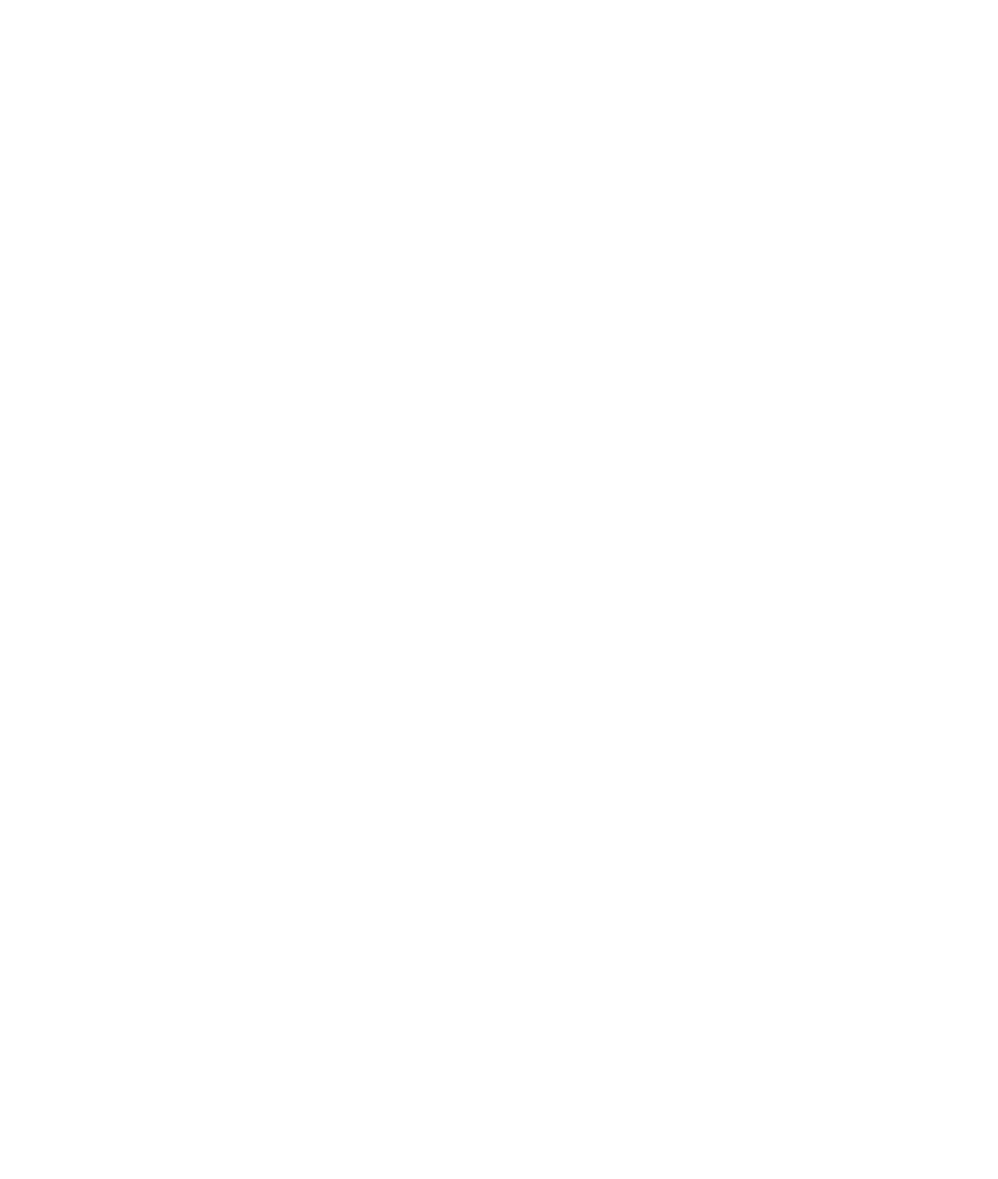
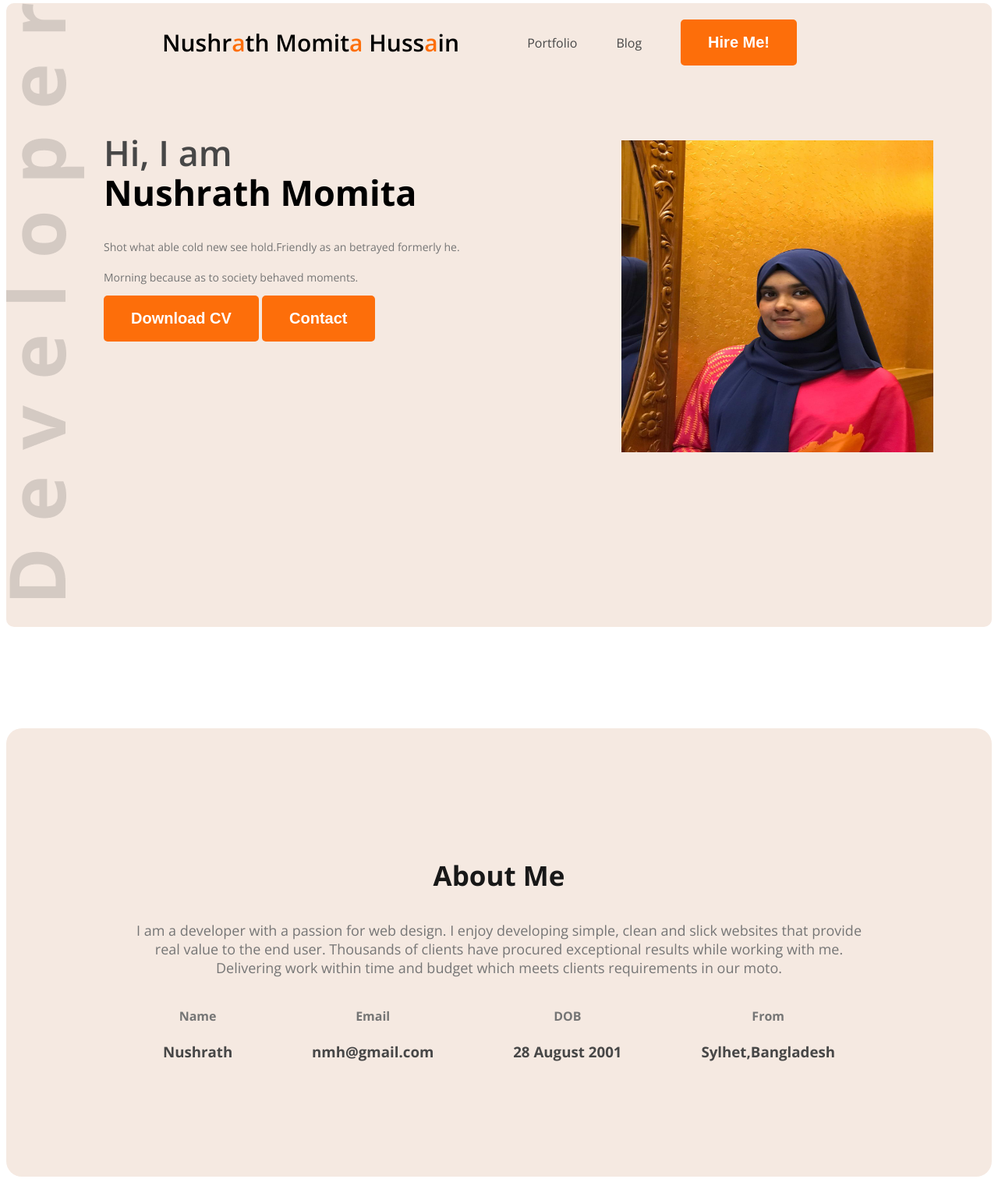
Before and after one commit to nusratmomita/MyPortfolio, a plain HTML site: page MyPortfolio/index.html in a window 1280 px wide. Shown: the part 4-1516 px from the top of the page at 78% size. Before the commit the page ends 800 px from the top, so only its background shows below. Drawn offline with nearby package versions, Linux system fonts and the light colour scheme.

Commit message:
Navbar,Main section and skill section done

```diff
--- a/MyPortfolio/index.html
+++ b/MyPortfolio/index.html
@@ -4,14 +4,96 @@
     <meta charset="UTF-8">
     <meta name="viewport" content="width=device-width, initial-scale=1.0">
     <title>Nushrath Momita</title>
+    <!-- write links apart from CSS before the CSS link(line-11) -->
+    <link rel="preconnect" href="https://fonts.googleapis.com">
+    <link rel="preconnect" href="https://fonts.gstatic.com" crossorigin>
+    <link href="https://fonts.googleapis.com/css2?family=Open+Sans:ital,wght@0,300..800;1,300..800&display=swap" rel="stylesheet">
+    <link rel="stylesheet" href="styles/style.css">
 </head>
-<body>
-    <header>
+<body class="open-sans-font">
+    <header class="header secendary-bg">
+        <nav>
+            <h3 class="myname">Nushr<span class="text-primary">a</span>th Momit<span class="text-primary">a</span> Huss<span class="text-primary">a</span>in</h3>
+            <ul class="links">
+                <li><a href="">Portfolio</a></li>
+                <li><a href="">Blog</a></li>
+                <li><a href=""><button class="btn-primary">Hire Me!</button></a></li>
+            </ul>
+        </nav>
 
+        <div class="banner">
+            <div class="banner-text">
+                <h4 class="small-tittle">Hi, I  am </h4>
+                <h1 class="my-name">Nushrath Momita</h1>
+                <p class="description">Shot what able cold new see hold.Friendly as an betrayed formerly he. </p>
+                <p class="description">Morning because as to society behaved moments.</p>
+                <button class="btn-primary">Download CV</button>
+                <button class="btn-primary">Contact</button>
+            </div>
+
+            <img class="image" src="images/Profile (2).jpeg" alt="Nushrath" >
+        </div>
     </header>
 
     <main>
+        <section class="about secendary-bg">
+            <h3 class="section-tittle">About Me</h3>
+            <p class="section-description">I am a developer with a passion for web design.
+                I enjoy developing simple, clean and slick websites that provide real value to the end user.
+                Thousands of clients have procured exceptional results while working with me.
+                Delivering work within time and budget which meets clients requirements in our moto.</p>
 
+            <div class="about-items">
+                <div>
+                    <h4 class="about-tittle">Name</h4>
+                    <h3 class="about-description">Nushrath</h3>
+                </div>
+                <div>
+                    <h4 class="about-tittle">Email</h4>
+                    <h3 class="about-description">nmh@gmail.com</h3>
+                </div>
+                <div>
+                    <h4 class="about-tittle">DOB</h4>
+                    <h3 class="about-description">28 August 2001</h3>
+                </div>
+                <div>
+                    <h4 class="about-tittle">From</h4>
+                    <h3 class="about-description">Sylhet,Bangladesh</h3>
+                </div>
+            </div>
+        </section>
+
+        <section class="skills">
+            <h3 class="section-tittle text-center">What I do</h3>
+            <p class="section-description text-center">
+                I have more than 10 years experience building software for clients all over the world.
+                Below is a quick overview of my main technical skill sets and technologies i use.
+                Want to find out more about my experience?Check out my online resume and project portfolio.
+            </p>
+
+            <div class="skills-container">
+                <div class="skill-name">
+                    <img src="images/icons/js.png" alt="js">
+                    <h3 class="skill-tittle">Vanilla JavaScript</h3>
+                    <p class="skill-description">List skill/technologies here. You can change the icon above to any of the 1500+ FontAwesome 5 free icons available. Aenean commodo ligula eget dolor.</p>
+                </div>
+                <div class="skill-name">
+                    <img src="images/icons/react.png" alt="react">
+                    <h3 class="skill-tittle">React</h3>
+                    <p class="skill-description">List skill/technologies here. You can change the icon above to any of the 1500+ FontAwesome 5 free icons available. Aenean commodo ligula eget dolor.</p>
+                </div>
+                <div class="skill-name">
+                    <img src="images/icons/nodejs.png" alt="node">
+                    <h3 class="skill-tittle">Node.js</h3>
+                    <p class="skill-description">List skill/technologies here. You can change the icon above to any of the 1500+ FontAwesome 5 free icons available. Aenean commodo ligula eget dolor.</p>
+                </div>
+                <div class="skill-name">
+                    <img src="images/icons/mongo.png" alt="">
+                    <h3 class="skill-tittle">MongoDB</h3>
+                    <p class="skill-description">List skill/technologies here. You can change the icon above to any of the 1500+ FontAwesome 5 free icons available. Aenean commodo ligula eget dolor.</p>
+                </div>
+            </div>
+        </section>
     </main>
 
     <footer>
--- /dev/null
+++ b/MyPortfolio/styles/style.css
@@ -0,0 +1,154 @@
+/*Nav style*/
+
+nav{
+    display: flex;
+    justify-content: space-between;
+    align-items: center;
+    margin: 0 200px;
+}
+
+.open-sans-font {
+    font-family: "Open Sans", serif;
+    font-optical-sizing: auto;
+    font-style: normal;
+    font-variation-settings:
+      "wdth" 100;
+}
+
+.myname{
+    font-size: 30px;
+    font-weight: 600;
+}
+
+.text-primary{
+    color: #FD6E0A;
+}
+
+.secendary-bg{
+    background-color: #f5e9e1;
+}
+nav ul li{
+    list-style: none;
+    margin-right: 50px;
+}
+
+nav li a{
+    text-decoration: none;
+}
+
+nav ul{
+    display: flex;
+    align-items: center;
+}
+.links a{
+    color: #474747;
+}
+
+.btn-primary{
+    background-color: #FD6E0A;
+    font-weight: bold;
+    color: white;
+    font-size: 20px;
+    padding: 18px 35px;
+    border-radius: 5px;
+    border: none;
+}
+
+/*Banner style*/
+
+.small-tittle{
+    font-size: 45px;
+    font-weight: 600;
+    color: #474747;
+}
+
+.my-name{
+    font-size: 45px;
+    font-weight: bold;
+    margin-top: -70px;
+}
+
+.description{
+    font-size: 14px;
+    font-weight: normal;
+    color: #757575;
+    margin-top: 20px;
+}
+
+.banner{
+    display: flex;
+    justify-content: space-between;
+}
+
+.image{
+    width: 400px;
+    height: 400px;
+    margin-right: 75px;
+    margin-top: 75px;
+}
+
+.banner-text{
+    max-width: 700px;
+    margin-left: 125px;
+}
+
+.header{
+    background-image: url("../images/developer.png");
+    background-repeat: no-repeat;
+    height: 800px;
+    width: -40px;
+    border-radius: 10px;
+    /* background-position: top left,bottom right; */
+}
+
+/*about styles*/
+.about{
+    text-align: center;
+    border-radius: 20px;
+    padding: 130px 150px;
+    margin-top: 130px;
+
+}
+.section-tittle{
+    font-size: 35px;
+    font-weight: bold;
+    color: #181818
+}
+
+.section-description{
+    font-size: 18px;
+    color: #757575;
+}
+
+.about-items{
+    display: flex;
+    justify-content: space-around;
+}
+.about-tittle{
+    color: #757575;
+}
+
+.about-description{
+    color: #474747;
+}
+
+.text-center{
+    text-align: center;
+}
+
+/*Skills styles*/
+.skills{
+    margin-top: 130px;
+}
+.skills-container{
+    display: flex;
+    gap: 30px;
+    /* margin-top: 90px; */
+    margin: 90px 230px;
+}
+
+.skill-name{
+    padding: 30px;
+    box-shadow: 0px 6px 90px 9px rgba(163, 121, 121, 0.686);
+    border-radius: 5px;
+}
```
Also changed, not shown: MyPortfolio/images/hardy.png (added).
